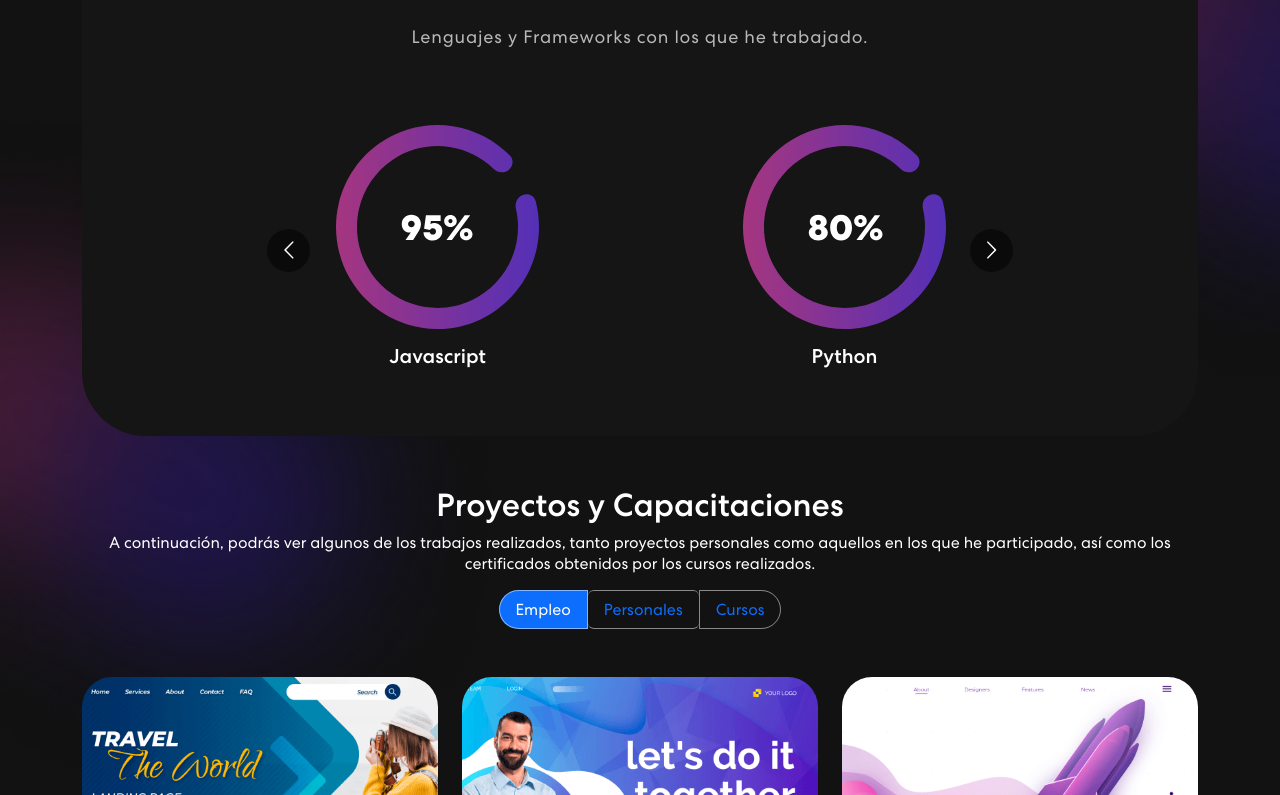
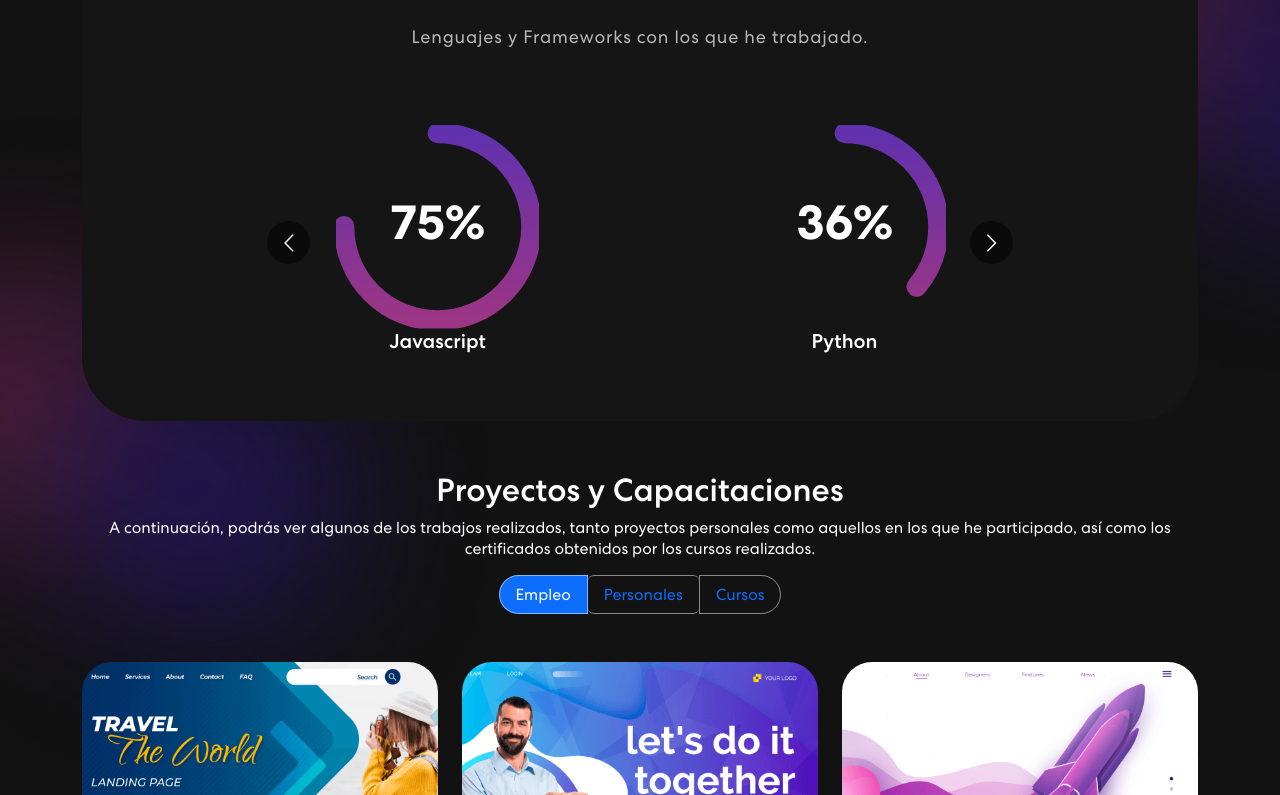
Before and after one commit to bolrak/bolrak.github.io, a React (Create React App) app: page / in a window 1280 px wide. Shown: the part 905-1700 px from the top of the page. Built offline with nearby package versions, Linux system fonts and the light colour scheme.

Commit message:
Agregado un progressbar funcional

```diff
--- a/package.json
+++ b/package.json
@@ -16,6 +16,7 @@
     "react": "^18.2.0",
     "react-bootstrap": "^2.7.2",
     "react-bootstrap-icons": "^1.10.3",
+    "react-circular-progressbar": "^2.1.0",
     "react-dom": "^18.2.0",
     "react-multi-carousel": "^2.8.3",
     "react-on-screen": "^2.1.1",
--- /dev/null
+++ b/src/components/ProgressBar.js
@@ -0,0 +1,59 @@
+import React from 'react';
+import { CircularProgressbar } from 'react-circular-progressbar';
+import 'react-circular-progressbar/dist/styles.css';
+
+const CircularProgressBar = ({ progress }) => {
+  const progressBarStyle = {
+    root: {
+      width: '50%',
+      margin: 'auto',
+    },
+    path: {
+      stroke: 'url(#progressGradient)',
+      strokeLinecap: 'round',
+      transition: 'stroke-dashoffset 0.5s ease 0s',
+      strokeWidth: 10,
+    },
+    trail: {
+      stroke: '#151515',
+      strokeWidth: 10,
+      strokeLinecap: 'round',
+    },
+    text: {
+      fill: '#ffffff',
+      fontSize: '24px',
+      fontFamily: 'Centra',
+      fontWeight: 'bold',
+      textAnchor: 'middle',
+    },
+
+    filter: 'url(#blurFilter)',
+  };
+
+  return (
+    <div style={progressBarStyle.root}>
+      <svg viewBox="0 0 100 100">
+        <defs>
+          {/* Define el gradiente */}
+          <linearGradient id="progressGradient" gradientTransform="rotate(90)">
+            <stop offset="0%" stopColor="#6131ad" />
+            <stop offset="100%" stopColor="#9c3585" />
+          </linearGradient>
+          {/* Define el filtro */}
+          <filter id="blurFilter">
+            <feGaussianBlur in="SourceGraphic" stdDeviation="1" />
+          </filter>
+        </defs>
+        {/* Agrega el filtro a la barra de progreso */}
+        <CircularProgressbar
+          value={progress}
+          text={`${progress}%`}
+          styles={progressBarStyle}
+          filter="url(#blurFilter)"
+        />
+      </svg>
+    </div>
+  );
+};
+
+export default CircularProgressBar;
--- a/src/components/Skills.js
+++ b/src/components/Skills.js
@@ -5,6 +5,7 @@ import meter1 from "../assets/img/meter1.svg";
 import meter2 from "../assets/img/meter2.svg";
 import meter3 from "../assets/img/meter3.svg";
 import colorSharp from "../assets/img/color-sharp.png";
+import CircularProgressBar from './ProgressBar';
 
 export const Skills = () => {
   const responsive = {
@@ -43,31 +44,31 @@ export const Skills = () => {
                 className="skill-slider"
               >
                 <div className="item">
-                  <img src={meter1} alt="Image" />
+                <CircularProgressBar progress={75} />
                   <h5> Javascript</h5>
                 </div>
                 <div className="item">
-                  <img src={meter2} alt="Image" />
+                <CircularProgressBar progress={36} />
                   <h5> Python</h5>
                 </div>
                 <div className="item">
-                  <img src={meter3} alt="Image" />
+                <CircularProgressBar progress={52} />
                   <h5> PHP</h5>
                 </div>
                 <div className="item">
-                  <img src={meter1} alt="Image" />
+                <CircularProgressBar progress={62} />
                   <h5> React</h5>
                 </div>
                 <div className="item">
-                  <img src={meter1} alt="Image" />
+                <CircularProgressBar progress={22} />
                   <h5> Laravel</h5>
                 </div>
                 <div className="item">
-                  <img src={meter1} alt="Image" />
+                <CircularProgressBar progress={32} />
                   <h5> Symfony</h5>
                 </div>
                 <div className="item">
-                  <img src={meter1} alt="Image" />
+                <CircularProgressBar progress={32} />
                   <h5> Django</h5>
                 </div>
               </Carousel>
```
Also changed, not shown: 1 other file (tests, documents, lock files or other folders).
